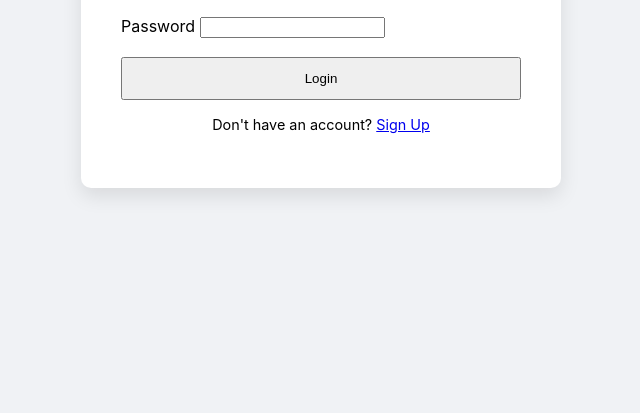
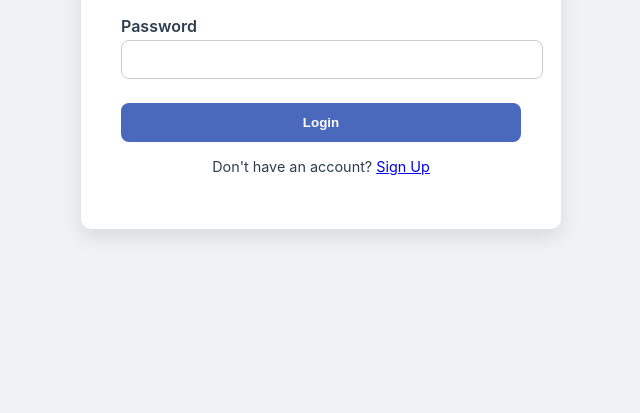
Before and after one commit to palaashbhatia-eng/AI-Planner-FINAL, a plain HTML site: page index_html.html in a window 1280 px wide. Shown: the part 387-800 px from the top of the page, without its empty margins (319-959 px from the left). Drawn offline with Linux system fonts and the light colour scheme.

Commit message:
Update index_html.html

```diff
--- a/index_html.html
+++ b/index_html.html
@@ -4,7 +4,9 @@
     <meta charset="UTF-8">
     <meta name="viewport" content="width=device-width, initial-scale=1.0">
     <title>Login - AI Planner</title>
-    <link rel="stylesheet" href="style.css">
+
+    <!-- Correct file names -->
+    <link rel="stylesheet" href="style_css.css">
     <link rel="stylesheet" href="login_css.css">
 </head>
 <body>
@@ -42,6 +44,7 @@
         </div>
     </div>
 
+    <!-- Correct JS filename -->
     <script src="login_js.js"></script>
 </body>
 </html>
```
